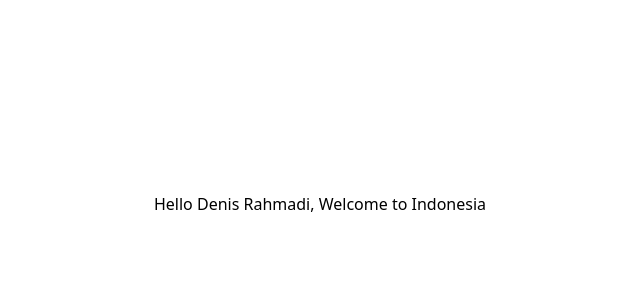
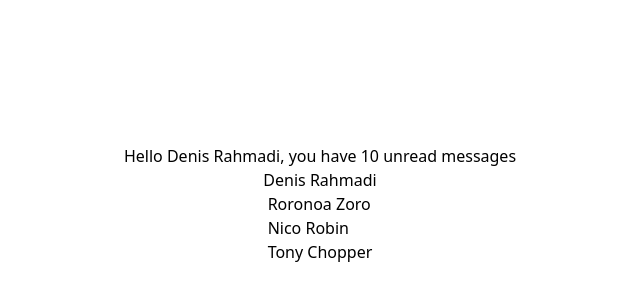
Before and after one commit to denisrahmadi/react-typescript-codevolution, a React (Vite) app: page / in a window 1280 px wide. Shown: the part 196-496 px from the top of the page, without its empty margins (320-960 px from the left). Built offline with nearby package versions, Linux system fonts and the light colour scheme.

Commit message:
Basic Props

```diff
--- a/src/App.tsx
+++ b/src/App.tsx
@@ -1,11 +1,34 @@
 import { Greet } from "./components/Greet";
+import { Person } from "./components/Person";
+import { PersonList } from "./components/PersonList";
 
 function App() {
+  const personName = {
+    first: "Denis",
+    last: "Rahmadi"
+  }
+
+  const personList = [
+    {
+      first: "Roronoa",
+      last: "Zoro"
+    },
+    {
+      first: "Nico",
+      last: "Robin"
+    },
+    {
+      first: "Tony",
+      last: "Chopper"
+    }
+  ]
 
   return (
       <>
-          <div className="flex justify-center items-center min-h-screen">
-              <Greet name="Denis Rahmadi" place="Indonesia"/>
+          <div className="flex justify-center items-center min-h-screen flex-col">
+              <Greet name="Denis Rahmadi" messageCount={10}/>
+              <Person fullName={personName}/>
+              <PersonList fullName={personList} />
           </div>
       </>
   );
--- a/src/components/Greet.tsx
+++ b/src/components/Greet.tsx
@@ -1,6 +1,6 @@
 type GreetProps = {
     name: string;
-    place: string;
+    messageCount: number;
 };
 
 export const Greet = (props: GreetProps) => {
@@ -8,7 +8,7 @@ export const Greet = (props: GreetProps) => {
         <>
             <div>
                 <h1>
-                    Hello {props.name}, Welcome to {props.place}
+                    Hello {props.name}, you have {props.messageCount} unread messages
                 </h1>
             </div>
         </>
--- /dev/null
+++ b/src/components/Person.tsx
@@ -0,0 +1,14 @@
+type PersonProps = {
+    fullName: {
+        first: string
+        last: string
+    }
+}
+
+export const Person = (props: PersonProps) => {
+    return (
+        <>
+            <h1>{props.fullName.first} {props.fullName.last}</h1>
+        </>
+    )
+}
--- /dev/null
+++ b/src/components/PersonList.tsx
@@ -0,0 +1,20 @@
+type PersonListProps = {
+    fullName:{
+        first: string
+        last: string
+    }[]
+}
+
+export const PersonList = (props: PersonListProps) => {
+    return (
+        <>
+            <div>
+                {props.fullName.map(name => {
+                    return (
+                        <h1>{name.first} {name.last}</h1>
+                    )
+                })}
+            </div>
+        </>
+    )
+}
```
